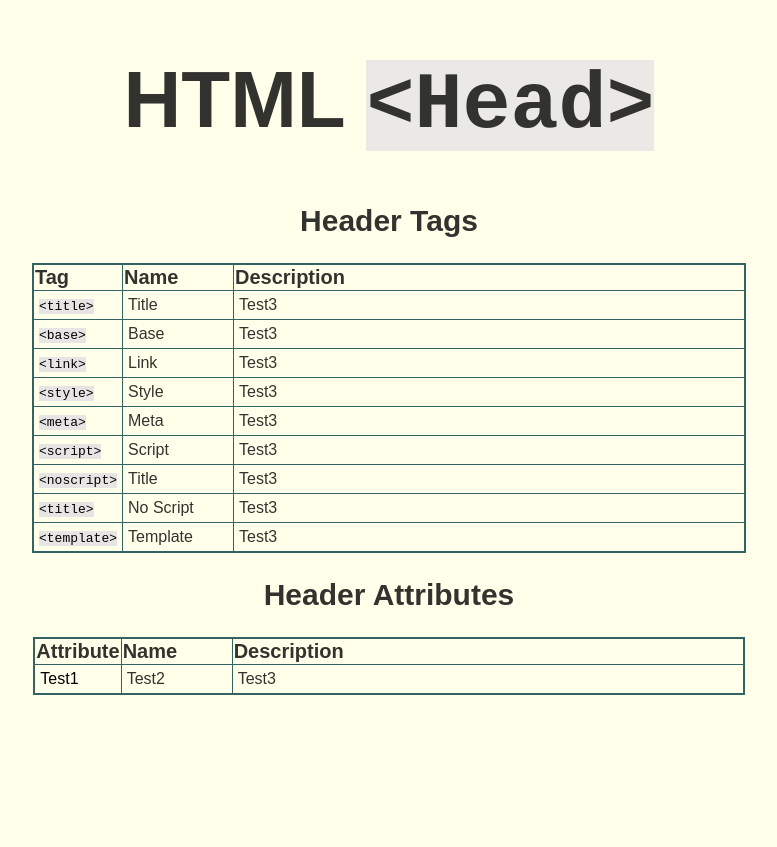
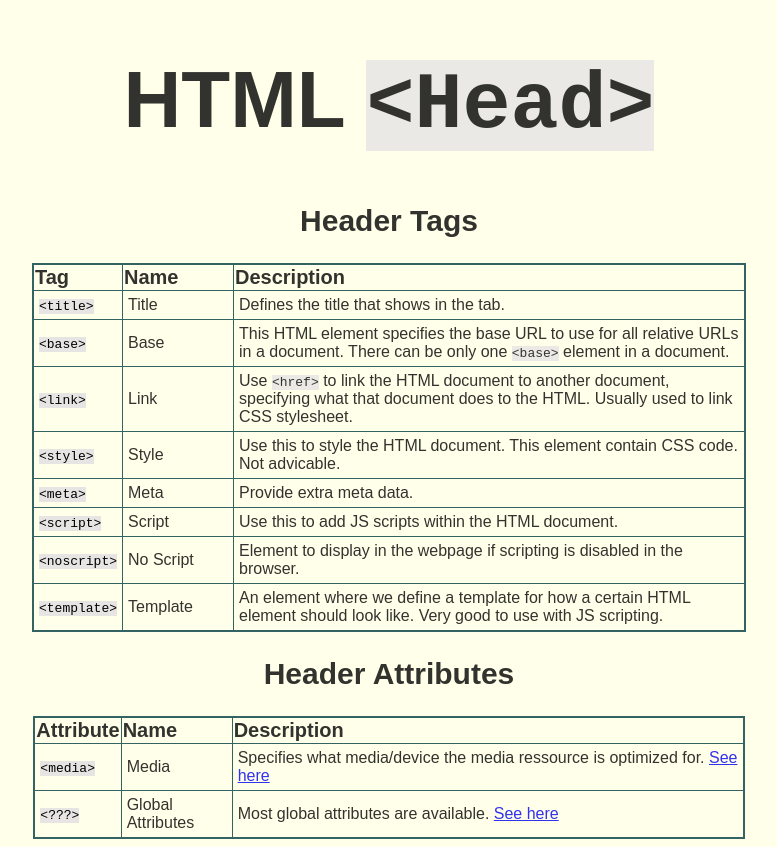
Before and after one commit to danielveile/danielveile.github.io, a plain HTML site: page index.html in a window 1280 px wide. Shown: the whole page, without its empty margins (251-1028 px from the left). Before the commit the page ends 800 px from the top, so only its background shows below. Drawn offline with Linux system fonts and the light colour scheme.

Commit message:
add data to tables

```diff
--- a/index.html
+++ b/index.html
@@ -22,47 +22,42 @@
                     <tr>
                         <td><span class="code">&lt;title&gt;</span></td>
                         <td>Title</td>
-                        <td>Test3</td>
+                        <td>Defines the title that shows in the tab.</td>
                     </tr>
                     <tr>
                         <td><span class="code">&lt;base&gt;</span></td>
                         <td>Base</td>
-                        <td>Test3</td>
+                        <td>This HTML element specifies the base URL to use for all relative URLs in a document. There can be only one <span class="code">&lt;base&gt;</span> element in a document.</td>
                     </tr>
                     <tr>
                         <td><span class="code">&lt;link&gt;</span></td>
                         <td>Link</td>
-                        <td>Test3</td>
+                        <td>Use <span class="code">&lt;href&gt;</span> to link the HTML document to another document, specifying what that document does to the HTML. Usually used to link CSS stylesheet.</td>
                     </tr>
                     <tr>
                         <td><span class="code">&lt;style&gt;</span></td>
                         <td>Style</td>
-                        <td>Test3</td>
+                        <td>Use this to style the HTML document. This element contain CSS code. Not advicable.</td>
                     </tr>
                     <tr>
                         <td><span class="code">&lt;meta&gt;</span></td>
                         <td>Meta</td>
-                        <td>Test3</td>
+                        <td>Provide extra meta data.</td>
                     </tr>
                     <tr>
                         <td><span class="code">&lt;script&gt;</span></td>
                         <td>Script</td>
-                        <td>Test3</td>
+                        <td>Use this to add JS scripts within the HTML document.</td>
                     </tr>
                     <tr>
                         <td><span class="code">&lt;noscript&gt;</span></td>
-                        <td>Title</td>
-                        <td>Test3</td>
-                    </tr>
-                    <tr>
-                        <td><span class="code">&lt;title&gt;</span></td>
                         <td>No Script</td>
-                        <td>Test3</td>
+                        <td>Element to display in the webpage if scripting is disabled in the browser.</td>
                     </tr>
                     <tr>
                         <td><span class="code">&lt;template&gt;</span></td>
                         <td>Template</td>
-                        <td>Test3</td>
+                        <td>An element where we define a template for how a certain HTML element should look like. Very good to use with JS scripting.</td>
                     </tr>
                 </tbody>
             </table>
@@ -77,9 +72,14 @@
                 </thead>
                 <tbody>
                     <tr>
-                        <td>Test1</td>
-                        <td>Test2</td>
-                        <td>Test3</td>
+                        <td><span class="code">&lt;media&gt;</span></td>
+                        <td>Media</td>
+                        <td>Specifies what media/device the media ressource is optimized for. <a href="https://www.geeksforgeeks.org/html-a-media-attribute/" target="_blank">See here</a></td>
+                    </tr>
+                    <tr>
+                        <td><span class="code">&lt;???&gt;</span></td>
+                        <td>Global Attributes</td>
+                        <td>Most global attributes are available. <a href="https://developer.mozilla.org/en-US/docs/Web/HTML/Element/head" target="_blank">See here</a></td>
                     </tr>
                 </tbody>
             </table>
```
